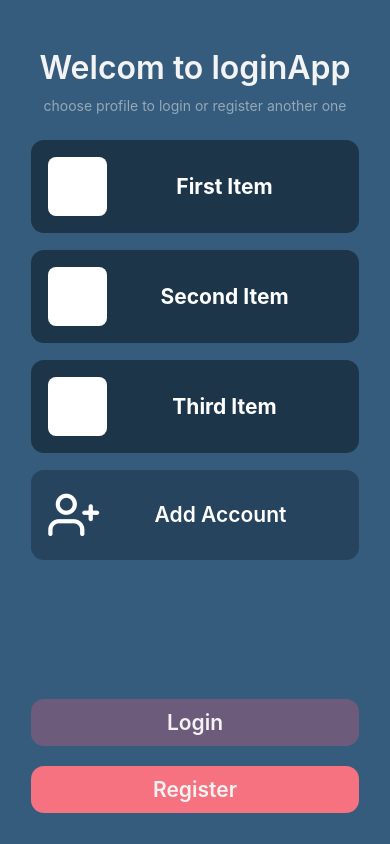
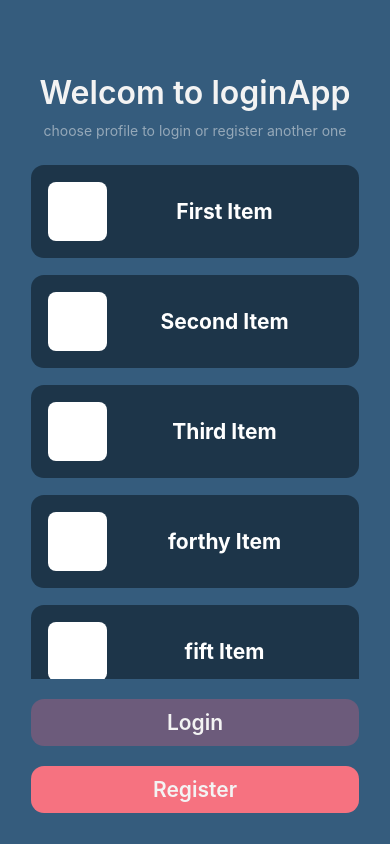
Before and after one commit to MarcinSzablak/loginApp, a React Native app: screen /Menu in a window 390 px wide. Built offline with nearby package versions, Linux system fonts and the light colour scheme.

Commit message:
push from zorin

```diff
--- /dev/null
+++ b/metro.config.js
@@ -0,0 +1,6 @@
+const { getDefaultConfig } = require('@expo/metro-config');
+
+const defaultConfig = getDefaultConfig(__dirname);
+defaultConfig.resolver.assetExts.push('cjs');
+
+module.exports = defaultConfig;
--- a/package.json
+++ b/package.json
@@ -16,6 +16,7 @@
     "@react-navigation/native-stack": "^6.9.10",
     "expo": "~47.0.12",
     "expo-status-bar": "~1.4.2",
+    "firebase": "^9.17.1",
     "react": "18.1.0",
     "react-dom": "18.1.0",
     "react-native": "0.70.5",
--- a/screens/AppScreen.js
+++ b/screens/AppScreen.js
@@ -1,8 +1,8 @@
-import { Text, View } from "react-native";
+import { Text, View, StyleSheet } from "react-native";
 
 const AppScreen = () =>{
     return(
-        <View style={{alignItems:'center'}}>
+        <View style={styles.mainCointainer}>
             <Text>
                 Balls
             </Text>
@@ -10,4 +10,11 @@ const AppScreen = () =>{
     )
 }
 
+const styles = StyleSheet.create({
+    mainCointainer:{
+        flex:1,
+        alignItems:'center',
+        backgroundColor:'#355C7D'
+    }
+})
 export default AppScreen;
--- a/screens/Data.js
+++ b/screens/Data.js
@@ -15,6 +15,16 @@ const DATA = [
         image: '',
     },
     {
+        id: '58694a0f-3da1-445f-bc76-145571e29d72',
+        name: 'forthy Item',
+        image: '',
+    },
+    {
+        id: '50592a0f-3da1-445f-bc76-145571e29d72',
+        name: 'fift Item',
+        image: '',
+    },
+    {
         id:'TheOnlyOne',
         name:'Add Account',
         image: '+',
--- a/screens/Menu.js
+++ b/screens/Menu.js
@@ -9,6 +9,7 @@ import DATA from "./Data";
 const Menu = ({navigation}) => {
     return(
         <View style={styles.mainContainer}>
+            <View style={{marginBottom:hp('3%')}}/>
             <HeaderC>Welcom to loginApp</HeaderC>
             <Text style = {styles.text}>
                 choose profile to login or register another one
@@ -16,6 +17,8 @@ const Menu = ({navigation}) => {
             <FlatList
                 style = {styles.flatList}
                 data = {DATA}
+                horizontal={false}
+                showsVerticalScrollIndicator={false}
                 renderItem = {({item}) =>
                     <Account
                         id={item.id}
--- a/screens/account/Account.js
+++ b/screens/account/Account.js
@@ -40,7 +40,7 @@ const styles = StyleSheet.create({
     text:{
         textAlign:'center',
         fontWeight:'700',
-        width:'100%',
+        width:'80%',
         color:'#FFFFFF',
         fontSize: hp('2.5%'),
     }
--- a/screens/account/AddAccount.js
+++ b/screens/account/AddAccount.js
@@ -25,8 +25,8 @@ const styles = StyleSheet.create({
     },
     text:{
         textAlign:'center',
-        fontWeight:'600',
-        width:'100%',
+        fontWeight:'700',
+        width:'80%',
         color:'#FFFFFF',
         fontSize: hp('2.5%'),
     }
```
Also changed, not shown: firebase.js (added, +22 -0 lines), 1 other file (tests, documents, lock files or other folders).
